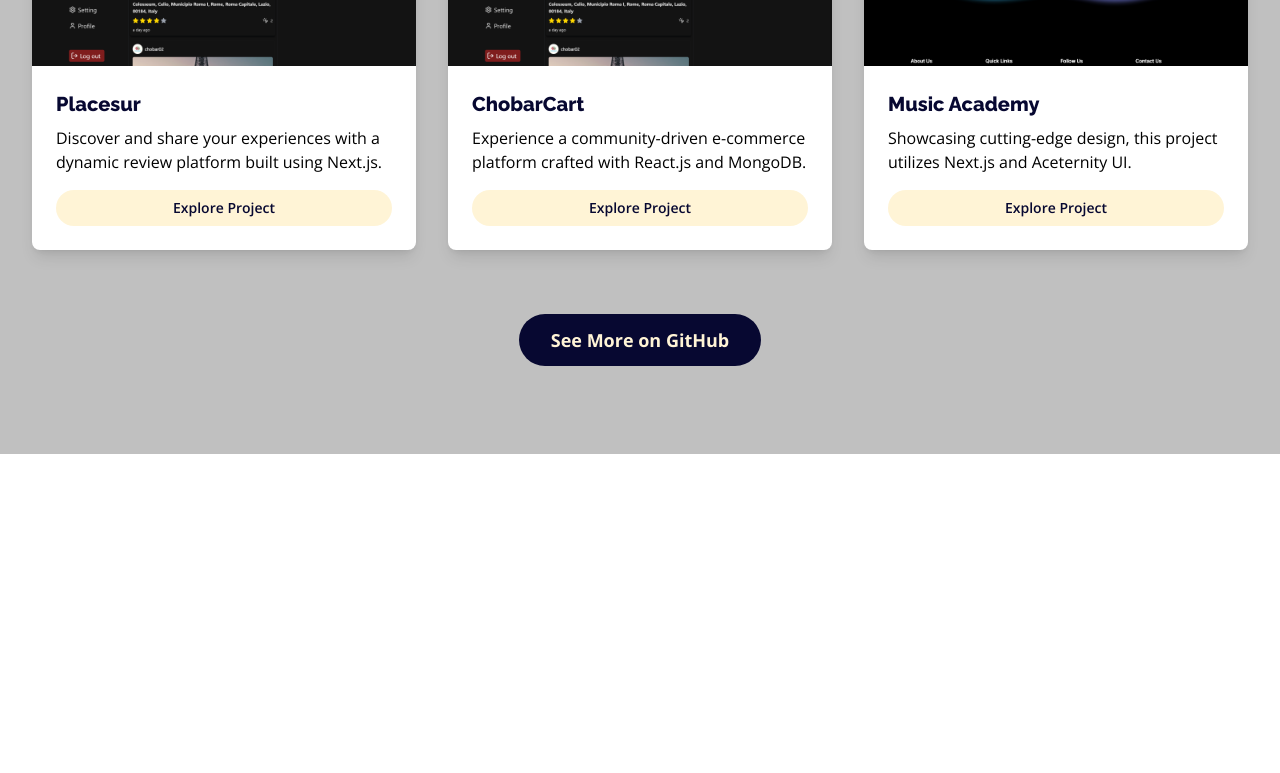
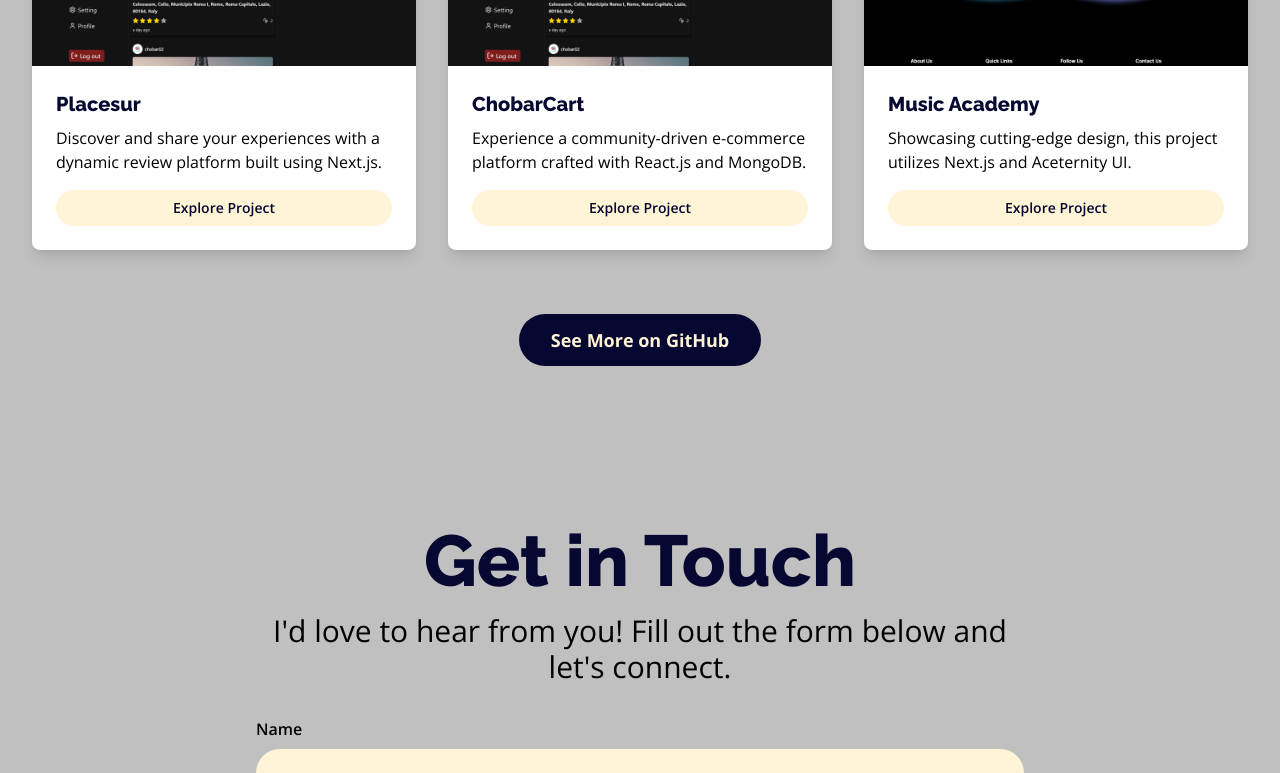
Before and after one commit to ashman02/nextjs-portofolio, a Next.js app: page / in a window 1280 px wide. Shown: the part 2006-2779 px from the top of the page. Before the commit the page ends 2460 px from the top, so only its background shows below. Built offline with nearby package versions, Linux system fonts and the light colour scheme.

Commit message:
contact page

```diff
--- a/src/app/globals.css
+++ b/src/app/globals.css
@@ -1,3 +1,35 @@
 @tailwind base;
 @tailwind components;
 @tailwind utilities;
+
+:root {
+    --scrollbar-track-color: #F3F4F6;
+    --scrollbar-thumb-color: #070831;
+    --scrollbar-thumb-hover-color: #000000;
+    --scrollbar-width: 0px;
+  }
+
+  /* Webkit-based browsers (Chrome, Safari) */
+  *::-webkit-scrollbar {
+    width: var(--scrollbar-width);
+    height: var(--scrollbar-width);
+  }
+
+  *::-webkit-scrollbar-track {
+    background-color: var(--scrollbar-track-color);
+  }
+
+  *::-webkit-scrollbar-thumb {
+    background-color: var(--scrollbar-thumb-color);
+    border-radius: 9999px;
+  }
+
+  *::-webkit-scrollbar-thumb:hover {
+    background-color: var(--scrollbar-thumb-hover-color);
+  }
+
+  /* Firefox */
+  * {
+    scrollbar-width: none;
+    scrollbar-color: var(--scrollbar-thumb-color) var(--scrollbar-track-color);
+  }
--- a/src/app/page.tsx
+++ b/src/app/page.tsx
@@ -1,4 +1,5 @@
 import About from "@/components/About";
+import Contact from "@/components/Contact";
 import Hero from "@/components/Hero";
 import Navbar from "@/components/Navbar";
 import Projects from "@/components/Projects";
@@ -11,6 +12,7 @@
     <Hero/>
     <About/>
     <Projects/>
+    <Contact/>
   </div>
   );
 }
--- /dev/null
+++ b/src/components/Contact.tsx
@@ -0,0 +1,77 @@
+"use client"
+import React, { useState } from 'react';
+import { motion } from 'framer-motion';
+import { Raleway } from 'next/font/google';
+
+const raleway = Raleway({ weight: ['400', '800'], subsets: ['latin'] });
+
+const Contact = () => {
+
+
+  return (
+    <section
+      id="contact"
+      className="min-h-screen bg-light flex items-center justify-center relative overflow-hidden px-4 sm:px-6 lg:px-8"
+    >
+      <motion.div
+        className="text-center z-10 relative max-w-3xl mx-auto"
+        initial={{ opacity: 0, y: 50, filter: 'blur(10px)' }}
+        whileInView={{ opacity: 1, y: 0, filter: 'blur(0)' }}
+        transition={{ duration: 0.8, ease: 'easeOut' }}
+        viewport={{ once: true, margin: '-100px 0px' }}
+      >
+        <h2 className={`font-bold text-4xl sm:text-5xl md:text-6xl lg:text-7xl text-trust mb-4 ${raleway.className}`}>
+          Get in Touch
+        </h2>
+        <p className="text-lg sm:text-xl md:text-2xl lg:text-3xl text-dark leading-relaxed mb-8">
+          I'd love to hear from you! Fill out the form below and let's connect.
+        </p>
+        <form action="https://formspree.io/f/xvoewlka" method='POST' className="text-left">
+          <div className="mb-6">
+            <label htmlFor="name" className="block text-dark font-semibold mb-2">
+              Name
+            </label>
+            <input
+              type="text"
+              name="name"
+              className="w-full px-4 py-3 bg-stand text-trust rounded-full focus:outline-none focus:ring-2 focus:ring-trust focus:border-transparent transition duration-300"
+              required
+            />
+          </div>
+          <div className="mb-6">
+            <label htmlFor="email" className="block text-dark font-semibold mb-2">
+              Email
+            </label>
+            <input
+              type="email"
+              name="email"
+              className="w-full px-4 py-3 bg-stand text-trust rounded-full focus:outline-none focus:ring-2 focus:ring-trust focus:border-transparent transition duration-300"
+              required
+            />
+          </div>
+          <div className="mb-6">
+            <label htmlFor="message" className="block text-dark font-semibold mb-2">
+              Message
+            </label>
+            <textarea
+              name="message"
+              className="w-full px-4 py-3 bg-stand text-trust rounded-2xl focus:outline-none focus:ring-2 focus:ring-trust focus:border-transparent transition duration-300 resize-none"
+              rows={5}
+              required
+            ></textarea>
+          </div>
+          <motion.button
+            type="submit"
+            className="w-full px-8 py-3 bg-trust text-stand font-bold rounded-full text-lg hover:shadow-glow transition duration-300"
+            whileHover={{ scale: 1.05 }}
+            whileTap={{ scale: 0.95 }}
+          >
+            Submit
+          </motion.button>
+        </form>
+      </motion.div>
+    </section>
+  );
+};
+
+export default Contact;
```
